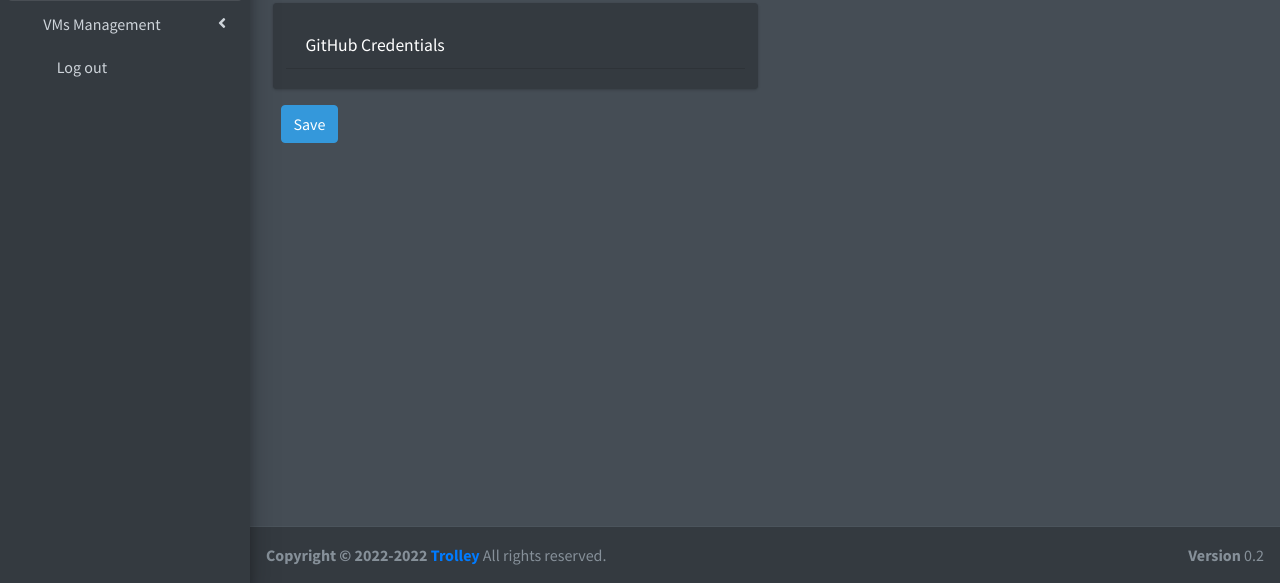
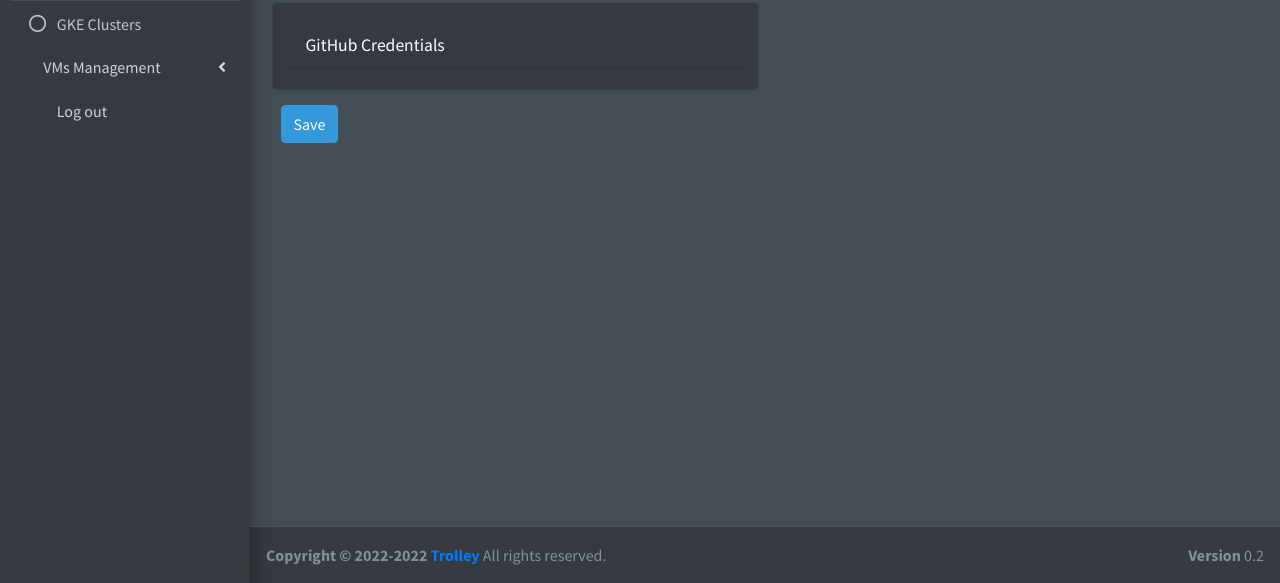
Before and after one commit to Trolley-MGMT/trolleymgmt, a Flask app: template web/templates/manage-settings.html in a window 1280 px wide, after a click on "Clusters Management". Shown: the part 217-800 px from the top of the page. Run offline with Flask 2, Linux system fonts and the light colour scheme; the template is opened without the code that fills it, so the values that code supplies are empty; parts of the project's set-up code (start-up, migrations or seed data) failed here and were passed over; some libraries are stand-ins or nearby versions.

Commit message:
some gui fixes

```diff
--- a/web/templates/manage-settings.html
+++ b/web/templates/manage-settings.html
@@ -157,20 +157,20 @@
                             </p>
                         </a>
                         <ul class="nav nav-treeview" style="display: none;">
-                            <li class="nav-item" style="display: none;" id="manage-aks-clusters-div">
+                            <li class="nav-item" style="display: none;" id="manage-aks-clusters-div" >
                                 <a href="manage-aks-clusters" class="nav-link">
                                     <i class="far fa-circle nav-icon"></i>
                                     <p>AKS Clusters</p>
                                 </a>
                             </li>
-                            <li class="nav-item" style="display: none;" id="manage-eks-clusters-div">
+                            <li class="nav-item" style="display: none;" id="manage-eks-clusters-div" >
                                 <a href="manage-eks-clusters" class="nav-link">
                                     <i class="far fa-circle nav-icon"></i>
                                     <p>EKS Clusters</p>
                                 </a>
                             </li>
-                            <li class="nav-item" style="display: none;" id="manage-gke-clusters-div" >
-                                <a href="manage-gke-clusters" class="nav-link" >
+                            <li class="nav-item">
+                                <a href="manage-gke-clusters" class="nav-link" id="manage-gke-clusters-div" >
                                     <i class="far fa-circle nav-icon"></i>
                                     <p>GKE Clusters</p>
                                 </a>
```
